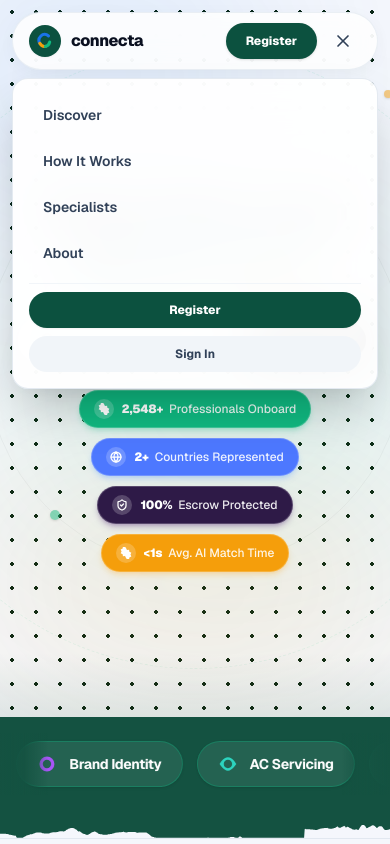
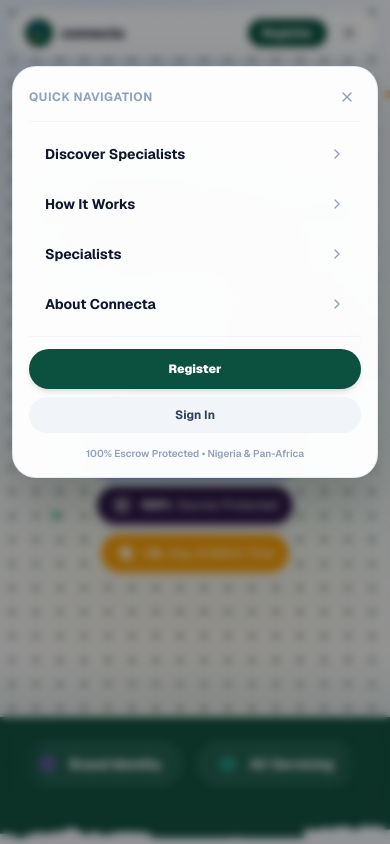
Before and after one commit to aminumuhammad000/connecta-2.0, a Next.js app: page / in a window 390 px wide. Both pictures are taken after a click on the button "Toggle navigation menu". Shown: the top 844 px of the page. Built offline with nearby package versions, Linux system fonts and the light colour scheme.

Commit message:
feat(mobile): optimize mobile header responsiveness, touch drawer, and backdrop overlays

```diff
--- a/src/app/discover/DiscoverClientView.tsx
+++ b/src/app/discover/DiscoverClientView.tsx
@@ -27,6 +27,7 @@
   Mail,
   SlidersHorizontal,
   X,
+  Menu,
   ExternalLink,
 } from 'lucide-react'
 import { PublicProvider } from '@/lib/server/providers'
@@ -56,6 +57,18 @@
   const [verifiedOnly, setVerifiedOnly] = useState(false)
   const [sortBy, setSortBy] = useState<'rating' | 'reviews' | 'rate_asc' | 'rate_desc'>('rating')
   const [hasAccount, setHasAccount] = useState(false)
+  const [mobileNavOpen, setMobileNavOpen] = useState(false)
+
+  React.useEffect(() => {
+    if (mobileNavOpen) {
+      document.body.style.overflow = 'hidden'
+    } else {
+      document.body.style.overflow = ''
+    }
+    return () => {
+      document.body.style.overflow = ''
+    }
+  }, [mobileNavOpen])
 
   React.useEffect(() => {
     try {
@@ -124,9 +137,9 @@
     <div className="min-h-screen bg-[#F5F7FC] text-[#0A1020] flex flex-col justify-between selection:bg-[#10B981]/20">
       {/* Top Navigation */}
       <header className="w-full bg-white/95 backdrop-blur-md border-b border-slate-200/70 sticky top-0 z-50">
-        <div className="max-w-7xl mx-auto px-4 sm:px-6 h-18 flex items-center justify-between gap-4">
-          <Link href="/" className="flex items-center gap-2 group">
-            <div className="relative w-36 h-8 sm:w-44 sm:h-10">
+        <div className="max-w-7xl mx-auto px-3.5 sm:px-6 h-16 sm:h-18 flex items-center justify-between gap-2 sm:gap-4">
+          <Link href="/" className="flex items-center gap-2 group shrink-0">
+            <div className="relative w-30 h-7 sm:w-44 sm:h-10">
               <Image
                 src="/brand/svg/connecta-logo.svg"
                 alt="Connecta"
@@ -137,7 +150,7 @@
             </div>
           </Link>
 
-          {/* Quick nav links for non-registered users */}
+          {/* Quick nav links for desktop */}
           <nav className="hidden md:flex items-center gap-6 text-xs sm:text-sm font-semibold text-slate-600">
             <Link href="/" className="hover:text-slate-900 transition-colors">
               Home
@@ -153,11 +166,11 @@
             </Link>
           </nav>
 
-          <div className="flex items-center gap-2.5 sm:gap-3">
+          <div className="flex items-center gap-2 sm:gap-3 shrink-0">
             {hasAccount ? (
               <Link
                 href="/dashboard"
-                className="text-xs sm:text-sm font-extrabold px-5 py-2.5 rounded-full bg-[#053F28] hover:bg-[#032a1b] text-white shadow-sm transition-all hover:scale-105 inline-flex items-center gap-1.5"
+                className="text-xs sm:text-sm font-extrabold px-3.5 sm:px-5 py-1.5 sm:py-2.5 rounded-full bg-[#053F28] hover:bg-[#032a1b] text-white shadow-xs hover:shadow-md transition-all hover:scale-105 inline-flex items-center gap-1.5"
               >
                 <span>Dashboard</span>
                 <ArrowRight className="w-3.5 h-3.5" />
@@ -166,20 +179,127 @@
               <>
                 <Link
                   href="/login"
-                  className="text-xs sm:text-sm font-semibold text-slate-600 hover:text-slate-900 px-3 py-2 transition-colors"
+                  className="hidden sm:inline-flex text-xs sm:text-sm font-semibold text-slate-600 hover:text-slate-900 px-3 py-1.5 transition-colors"
                 >
                   Sign In
                 </Link>
                 <Link
                   href="/onboarding?step=role"
-                  className="text-xs sm:text-sm font-extrabold px-5 py-2.5 rounded-full bg-[#053F28] hover:bg-[#032a1b] text-white shadow-sm transition-all hover:scale-105"
+                  className="text-xs sm:text-sm font-extrabold px-3.5 sm:px-5 py-1.5 sm:py-2.5 rounded-full bg-[#053F28] hover:bg-[#032a1b] text-white shadow-xs hover:shadow-md transition-all hover:scale-105"
                 >
                   Register
                 </Link>
               </>
             )}
+
+            {/* Mobile Menu Button */}
+            <button
+              type="button"
+              onClick={() => setMobileNavOpen(!mobileNavOpen)}
+              className="md:hidden w-8 h-8 sm:w-9 sm:h-9 flex items-center justify-center rounded-full text-slate-700 hover:bg-slate-100 active:scale-95 transition-all cursor-pointer shrink-0"
+              aria-label="Toggle navigation menu"
+              aria-expanded={mobileNavOpen}
+            >
+              {mobileNavOpen ? <X className="w-4 h-4 sm:w-5 sm:h-5" /> : <Menu className="w-4 h-4 sm:w-5 sm:h-5" />}
+            </button>
           </div>
         </div>
+
+        {/* Mobile Backdrop */}
+        {mobileNavOpen && (
+          <div
+            className="fixed inset-0 bg-black/40 backdrop-blur-xs z-40 md:hidden transition-opacity duration-200"
+            onClick={() => setMobileNavOpen(false)}
+            aria-hidden="true"
+          />
+        )}
+
+        {/* Mobile Dropdown Drawer */}
+        {mobileNavOpen && (
+          <div className="relative z-50 md:hidden mx-3 mt-2 mb-3 bg-white/98 backdrop-blur-2xl border border-slate-200/90 rounded-3xl shadow-[0_20px_50px_rgba(0,0,0,0.18)] p-4 sm:p-5 flex flex-col gap-1.5 text-sm font-semibold text-slate-800 animate-in fade-in slide-in-from-top-3 duration-200">
+            <div className="flex items-center justify-between pb-2.5 mb-1 border-b border-slate-100 text-xs font-bold text-slate-400 uppercase tracking-wider">
+              <span>Quick Navigation</span>
+              <button
+                type="button"
+                onClick={() => setMobileNavOpen(false)}
+                className="w-7 h-7 rounded-full flex items-center justify-center text-slate-400 hover:text-slate-700 hover:bg-slate-100 transition-colors"
+                aria-label="Close menu"
+              >
+                <X className="w-4 h-4" />
+              </button>
+            </div>
+
+            <Link
+              href="/"
+              onClick={() => setMobileNavOpen(false)}
+              className="px-4 py-3 rounded-2xl hover:bg-emerald-50 hover:text-emerald-900 transition-colors flex items-center justify-between group"
+            >
+              <span className="font-bold text-slate-900 group-hover:text-emerald-900">Home</span>
+              <ChevronRight className="w-4 h-4 text-slate-400 group-hover:text-emerald-600 transition-transform group-hover:translate-x-0.5" />
+            </Link>
+
+            <Link
+              href="/discover"
+              onClick={() => setMobileNavOpen(false)}
+              className="px-4 py-3 rounded-2xl bg-emerald-50 text-emerald-900 font-bold transition-colors flex items-center justify-between"
+            >
+              <span>Discover Specialists</span>
+              <ChevronRight className="w-4 h-4 text-emerald-600" />
+            </Link>
+
+            <Link
+              href="/#how-it-works"
+              onClick={() => setMobileNavOpen(false)}
+              className="px-4 py-3 rounded-2xl hover:bg-emerald-50 hover:text-emerald-900 transition-colors flex items-center justify-between group"
+            >
+              <span className="font-bold text-slate-900 group-hover:text-emerald-900">How It Works</span>
+              <ChevronRight className="w-4 h-4 text-slate-400 group-hover:text-emerald-600 transition-transform group-hover:translate-x-0.5" />
+            </Link>
+
+            <Link
+              href="/privacy"
+              onClick={() => setMobileNavOpen(false)}
+              className="px-4 py-3 rounded-2xl hover:bg-emerald-50 hover:text-emerald-900 transition-colors flex items-center justify-between group"
+            >
+              <span className="font-bold text-slate-900 group-hover:text-emerald-900">Trust &amp; Privacy</span>
+              <ChevronRight className="w-4 h-4 text-slate-400 group-hover:text-emerald-600 transition-transform group-hover:translate-x-0.5" />
+            </Link>
+
+            <div className="pt-3 mt-1 border-t border-slate-100 flex flex-col gap-2">
+              {hasAccount ? (
+                <Link
+                  href="/dashboard"
+                  onClick={() => setMobileNavOpen(false)}
+                  className="w-full text-center py-3 rounded-full font-black text-white bg-[#0C513F] hover:bg-[#083b2e] text-xs sm:text-sm transition-all shadow-md active:scale-98 flex items-center justify-center gap-1.5"
+                >
+                  <span>Go to Dashboard</span>
+                  <ArrowRight className="w-4 h-4" />
+                </Link>
+              ) : (
+                <>
+                  <Link
+                    href="/onboarding?step=role"
+                    onClick={() => setMobileNavOpen(false)}
+                    className="w-full text-center py-3 rounded-full font-black text-white bg-[#0C513F] hover:bg-[#083b2e] text-xs sm:text-sm transition-all shadow-md active:scale-98"
+                  >
+                    Register
+                  </Link>
+                  <Link
+                    href="/login"
+                    onClick={() => setMobileNavOpen(false)}
+                    className="w-full text-center py-2.5 rounded-full font-bold text-slate-700 bg-slate-100 hover:bg-slate-200 text-xs sm:text-sm transition-colors"
+                  >
+                    Sign In
+                  </Link>
+                </>
+              )}
+            </div>
+
+            <div className="pt-2 text-center text-[10px] text-slate-400 font-semibold">
+              100% Escrow Protected • Nigeria &amp; Pan-Africa
+            </div>
+          </div>
+        )}
       </header>
 
       {/* Main Discover Container */}
--- a/src/app/page.tsx
+++ b/src/app/page.tsx
@@ -25,6 +25,7 @@
   BadgeCheck,
   FileSearch,
   ChevronDown,
+  ChevronRight,
   Award,
   Layers,
   HeartHandshake,
@@ -693,6 +694,17 @@
   }, [])
 
   useEffect(() => {
+    if (mobileNavOpen) {
+      document.body.style.overflow = 'hidden'
+    } else {
+      document.body.style.overflow = ''
+    }
+    return () => {
+      document.body.style.overflow = ''
+    }
+  }, [mobileNavOpen])
+
+  useEffect(() => {
     const handleScroll = () => {
       setIsScrolled(window.scrollY > 25)
     }
@@ -822,19 +834,19 @@
       />
 
       {/* Unified Professional Floating Header */}
-      <div className="fixed top-0 left-0 right-0 z-50 pt-3 sm:pt-4 px-3 sm:px-6 pointer-events-none">
+      <div className="fixed top-0 left-0 right-0 z-50 pt-2 sm:pt-4 px-2.5 sm:px-6 pointer-events-none">
         <header
-          className={`pointer-events-auto max-w-6xl mx-auto flex items-center justify-between gap-4 transition-all duration-300 rounded-full px-4 sm:px-6 py-2.5 sm:py-3 ${
+          className={`pointer-events-auto max-w-6xl mx-auto flex items-center justify-between gap-2 sm:gap-4 transition-all duration-300 rounded-full px-3.5 sm:px-6 py-2 sm:py-2.5 ${
             isScrolled
               ? 'bg-white/95 backdrop-blur-xl border border-slate-200/90 shadow-[0_10px_30px_rgb(0,0,0,0.08)]'
               : 'bg-white/85 backdrop-blur-md border border-slate-200/70 shadow-[0_4px_20px_-4px_rgba(0,0,0,0.06)]'
           }`}
         >
           {/* Left: Brand Logo & Minimal Region */}
-          <div className="flex items-center gap-3 shrink-0">
-            <Link href="/" className="flex items-center gap-2.5 group">
-              <div className="w-8 h-8 rounded-full bg-[#0C513F] flex items-center justify-center p-1.5 shadow-xs transition-transform group-hover:scale-105 shrink-0">
-                <div className="relative w-4.5 h-4.5">
+          <div className="flex items-center gap-2 sm:gap-3 shrink-0">
+            <Link href="/" className="flex items-center gap-2 sm:gap-2.5 group">
+              <div className="w-7 h-7 sm:w-8 sm:h-8 rounded-full bg-[#0C513F] flex items-center justify-center p-1.5 shadow-2xs transition-transform group-hover:scale-105 shrink-0">
+                <div className="relative w-4 h-4 sm:w-4.5 sm:h-4.5">
                   <Image
                     src="/brand/connecta-header-icon.svg"
                     alt="Connecta Icon"
@@ -844,14 +856,14 @@
                   />
                 </div>
               </div>
-              <span className="font-extrabold text-base sm:text-lg tracking-tight text-[#0A1020]">
+              <span className="font-extrabold text-sm sm:text-lg tracking-tight text-[#0A1020]">
                 connecta
               </span>
             </Link>
 
-            <div className="h-4 w-px bg-slate-200 hidden xs:block" />
-
-            <div className="hidden xs:flex items-center gap-1 text-[11px] font-bold text-slate-600 hover:text-slate-900 transition-colors cursor-pointer px-2 py-1 rounded-full hover:bg-slate-100/70">
+            <div className="h-4 w-px bg-slate-200 hidden sm:block" />
+
+            <div className="hidden sm:flex items-center gap-1 text-[11px] font-bold text-slate-600 hover:text-slate-900 transition-colors cursor-pointer px-2 py-1 rounded-full hover:bg-slate-100/70">
               <span className="text-sm leading-none">🇳🇬</span>
               <span className="font-extrabold text-slate-800">NG</span>
               <ChevronDown className="w-3 h-3 text-slate-400 stroke-[2.5]" />
@@ -887,11 +899,11 @@
           </nav>
 
           {/* Right Action: Clean single primary CTA */}
-          <div className="flex items-center gap-2 sm:gap-3 shrink-0">
+          <div className="flex items-center gap-1.5 sm:gap-3 shrink-0">
             {hasAccount ? (
               <Link
                 href="/dashboard"
-                className="inline-flex items-center gap-2 text-xs sm:text-sm font-extrabold text-white bg-[#0C513F] hover:bg-[#083b2e] px-5 py-2.5 rounded-full shadow-sm hover:shadow-md transition-all hover:scale-[1.02] active:scale-[0.98]"
+                className="inline-flex items-center gap-1.5 sm:gap-2 text-xs sm:text-sm font-extrabold text-white bg-[#0C513F] hover:bg-[#083b2e] px-3.5 sm:px-5 py-1.5 sm:py-2.5 rounded-full shadow-xs hover:shadow-md transition-all hover:scale-[1.02] active:scale-[0.98]"
               >
                 <span>Dashboard</span>
                 <ArrowRight className="w-3.5 h-3.5" />
@@ -907,7 +919,7 @@
 
                 <Link
                   href="/onboarding?step=role"
-                  className="inline-flex items-center text-xs sm:text-sm font-extrabold text-white bg-[#0C513F] hover:bg-[#083b2e] px-5 py-2.5 rounded-full transition-all shadow-sm hover:shadow-md hover:scale-[1.02] active:scale-[0.98]"
+                  className="inline-flex items-center text-xs sm:text-sm font-extrabold text-white bg-[#0C513F] hover:bg-[#083b2e] px-3.5 sm:px-5 py-1.5 sm:py-2.5 rounded-full transition-all shadow-xs hover:shadow-md hover:scale-[1.02] active:scale-[0.98]"
                 >
                   Register
                 </Link>
@@ -918,72 +930,104 @@
             <button
               type="button"
               onClick={() => setMobileNavOpen(!mobileNavOpen)}
-              className="md:hidden p-2 rounded-full text-slate-700 hover:bg-slate-100 transition-colors cursor-pointer"
+              className="md:hidden w-8 h-8 sm:w-9 sm:h-9 flex items-center justify-center rounded-full text-slate-700 hover:bg-slate-100 active:scale-95 transition-all cursor-pointer shrink-0"
               aria-label="Toggle navigation menu"
+              aria-expanded={mobileNavOpen}
             >
-              {mobileNavOpen ? <X className="w-5 h-5" /> : <Menu className="w-5 h-5" />}
+              {mobileNavOpen ? <X className="w-4 h-4 sm:w-5 sm:h-5" /> : <Menu className="w-4 h-4 sm:w-5 sm:h-5" />}
             </button>
           </div>
         </header>
 
-        {/* Mobile Dropdown Menu */}
+        {/* Backdrop for Mobile Drawer */}
         {mobileNavOpen && (
-          <div className="pointer-events-auto md:hidden mt-2 max-w-sm mx-auto bg-white/95 backdrop-blur-xl border border-slate-200/90 rounded-2xl shadow-2xl p-4 flex flex-col gap-1.5 text-sm font-semibold text-slate-700">
+          <div
+            className="fixed inset-0 bg-black/40 backdrop-blur-xs z-40 md:hidden pointer-events-auto transition-opacity duration-200"
+            onClick={() => setMobileNavOpen(false)}
+            aria-hidden="true"
+          />
+        )}
+
+        {/* Mobile Dropdown Menu Card */}
+        {mobileNavOpen && (
+          <div className="pointer-events-auto md:hidden relative z-50 mt-2 w-[calc(100vw-1.5rem)] max-w-sm sm:max-w-md mx-auto bg-white/98 backdrop-blur-2xl border border-slate-200/90 rounded-3xl shadow-[0_20px_50px_rgba(0,0,0,0.18)] p-4 sm:p-5 flex flex-col gap-1.5 text-sm font-semibold text-slate-800 animate-in fade-in slide-in-from-top-3 duration-200">
+            <div className="flex items-center justify-between pb-2.5 mb-1 border-b border-slate-100 text-xs font-bold text-slate-400 uppercase tracking-wider">
+              <span>Quick Navigation</span>
+              <button
+                type="button"
+                onClick={() => setMobileNavOpen(false)}
+                className="w-7 h-7 rounded-full flex items-center justify-center text-slate-400 hover:text-slate-700 hover:bg-slate-100 transition-colors"
+                aria-label="Close menu"
+              >
+                <X className="w-4 h-4" />
+              </button>
+            </div>
+
             <Link
               href="/discover"
               onClick={() => setMobileNavOpen(false)}
-              className="px-3.5 py-2.5 rounded-xl hover:bg-slate-100 hover:text-[#0C513F] transition-colors"
+              className="px-4 py-3 rounded-2xl hover:bg-emerald-50 hover:text-emerald-900 transition-colors flex items-center justify-between group"
             >
-              Discover
+              <span className="font-bold text-slate-900 group-hover:text-emerald-900">Discover Specialists</span>
+              <ChevronRight className="w-4 h-4 text-slate-400 group-hover:text-emerald-600 transition-transform group-hover:translate-x-0.5" />
             </Link>
             <Link
               href="#how-it-works"
               onClick={() => setMobileNavOpen(false)}
-              className="px-3.5 py-2.5 rounded-xl hover:bg-slate-100 hover:text-[#0C513F] transition-colors"
+              className="px-4 py-3 rounded-2xl hover:bg-emerald-50 hover:text-emerald-900 transition-colors flex items-center justify-between group"
             >
-              How It Works
+              <span className="font-bold text-slate-900 group-hover:text-emerald-900">How It Works</span>
+              <ChevronRight className="w-4 h-4 text-slate-400 group-hover:text-emerald-600 transition-transform group-hover:translate-x-0.5" />
             </Link>
             <Link
               href="#featured-specialists"
               onClick={() => setMobileNavOpen(false)}
-              className="px-3.5 py-2.5 rounded-xl hover:bg-slate-100 hover:text-[#0C513F] transition-colors"
+              className="px-4 py-3 rounded-2xl hover:bg-emerald-50 hover:text-emerald-900 transition-colors flex items-center justify-between group"
             >
-              Specialists
+              <span className="font-bold text-slate-900 group-hover:text-emerald-900">Specialists</span>
+              <ChevronRight className="w-4 h-4 text-slate-400 group-hover:text-emerald-600 transition-transform group-hover:translate-x-0.5" />
             </Link>
             <Link
               href="#about"
               onClick={() => setMobileNavOpen(false)}
-              className="px-3.5 py-2.5 rounded-xl hover:bg-slate-100 hover:text-[#0C513F] transition-colors"
+              className="px-4 py-3 rounded-2xl hover:bg-emerald-50 hover:text-emerald-900 transition-colors flex items-center justify-between group"
             >
-              About
+              <span className="font-bold text-slate-900 group-hover:text-emerald-900">About Connecta</span>
+              <ChevronRight className="w-4 h-4 text-slate-400 group-hover:text-emerald-600 transition-transform group-hover:translate-x-0.5" />
             </Link>
-            <div className="pt-2 mt-1 border-t border-slate-100 flex flex-col gap-2">
+
+            <div className="pt-3 mt-1 border-t border-slate-100 flex flex-col gap-2">
               {hasAccount ? (
                 <Link
                   href="/dashboard"
                   onClick={() => setMobileNavOpen(false)}
-                  className="w-full text-center py-2.5 rounded-full font-extrabold text-white bg-[#0C513F] hover:bg-[#083b2e] text-xs transition-colors shadow-xs"
+                  className="w-full text-center py-3 rounded-full font-black text-white bg-[#0C513F] hover:bg-[#083b2e] text-xs sm:text-sm transition-all shadow-md active:scale-98 flex items-center justify-center gap-1.5"
                 >
-                  Dashboard
+                  <span>Go to Dashboard</span>
+                  <ArrowRight className="w-4 h-4" />
                 </Link>
               ) : (
                 <>
                   <Link
                     href="/onboarding?step=role"
                     onClick={() => setMobileNavOpen(false)}
-                    className="w-full text-center py-2.5 rounded-full font-extrabold text-white bg-[#0C513F] hover:bg-[#083b2e] text-xs transition-colors shadow-xs"
+                    className="w-full text-center py-3 rounded-full font-black text-white bg-[#0C513F] hover:bg-[#083b2e] text-xs sm:text-sm transition-all shadow-md active:scale-98"
                   >
                     Register
                   </Link>
                   <Link
                     href="/login"
                     onClick={() => setMobileNavOpen(false)}
-                    className="w-full text-center py-2.5 rounded-full font-bold text-slate-700 bg-slate-100 hover:bg-slate-200 text-xs transition-colors"
+                    className="w-full text-center py-2.5 rounded-full font-bold text-slate-700 bg-slate-100 hover:bg-slate-200 text-xs sm:text-sm transition-colors"
                   >
                     Sign In
                   </Link>
                 </>
               )}
+            </div>
+
+            <div className="pt-2 text-center text-[10px] text-slate-400 font-semibold">
+              100% Escrow Protected • Nigeria &amp; Pan-Africa
             </div>
           </div>
         )}
--- a/src/app/terms/page.tsx
+++ b/src/app/terms/page.tsx
@@ -30,9 +30,9 @@
     <div className="min-h-screen bg-[#F5F7FC] text-[#0A1020] flex flex-col justify-between selection:bg-[#10B981]/20">
       {/* Top Navigation */}
       <header className="w-full bg-white/90 backdrop-blur-md border-b border-slate-200/70 sticky top-0 z-50">
-        <div className="max-w-6xl mx-auto px-4 sm:px-6 h-18 flex items-center justify-between gap-4">
-          <Link href="/" className="flex items-center gap-2 group">
-            <div className="relative w-36 h-8 sm:w-44 sm:h-10">
+        <div className="max-w-6xl mx-auto px-3.5 sm:px-6 h-16 sm:h-18 flex items-center justify-between gap-2 sm:gap-4">
+          <Link href="/" className="flex items-center gap-2 group shrink-0">
+            <div className="relative w-28 h-7 sm:w-44 sm:h-10">
               <Image
                 src="/brand/svg/connecta-logo.svg"
                 alt="Connecta"
@@ -43,22 +43,22 @@
             </div>
           </Link>
 
-          <div className="flex items-center gap-3">
+          <div className="flex items-center gap-2 sm:gap-3 shrink-0">
             <Link
               href="/discover"
-              className="text-xs sm:text-sm font-bold text-emerald-800 hover:text-emerald-900 px-3 py-2 transition-colors"
+              className="text-xs sm:text-sm font-bold text-emerald-800 hover:text-emerald-900 px-2.5 sm:px-3 py-1.5 transition-colors"
             >
               Discover
             </Link>
             <Link
               href="/login"
-              className="text-xs sm:text-sm font-semibold text-slate-600 hover:text-slate-900 px-3 py-2 transition-colors hidden sm:inline"
+              className="text-xs sm:text-sm font-semibold text-slate-600 hover:text-slate-900 px-2.5 sm:px-3 py-1.5 transition-colors hidden sm:inline"
             >
               Sign In
             </Link>
             <Link
               href="/onboarding?step=role"
-              className="text-xs sm:text-sm font-extrabold px-5 py-2.5 rounded-full bg-[#053F28] hover:bg-[#032a1b] text-white shadow-sm transition-all hover:scale-105"
+              className="text-xs sm:text-sm font-extrabold px-3.5 sm:px-5 py-1.5 sm:py-2.5 rounded-full bg-[#053F28] hover:bg-[#032a1b] text-white shadow-xs hover:shadow-md transition-all hover:scale-105"
             >
               Register
             </Link>
```
Also changed, not shown: src/app/discover/[id]/page.tsx (+9 -8 lines), src/app/privacy/page.tsx (+7 -7 lines).
